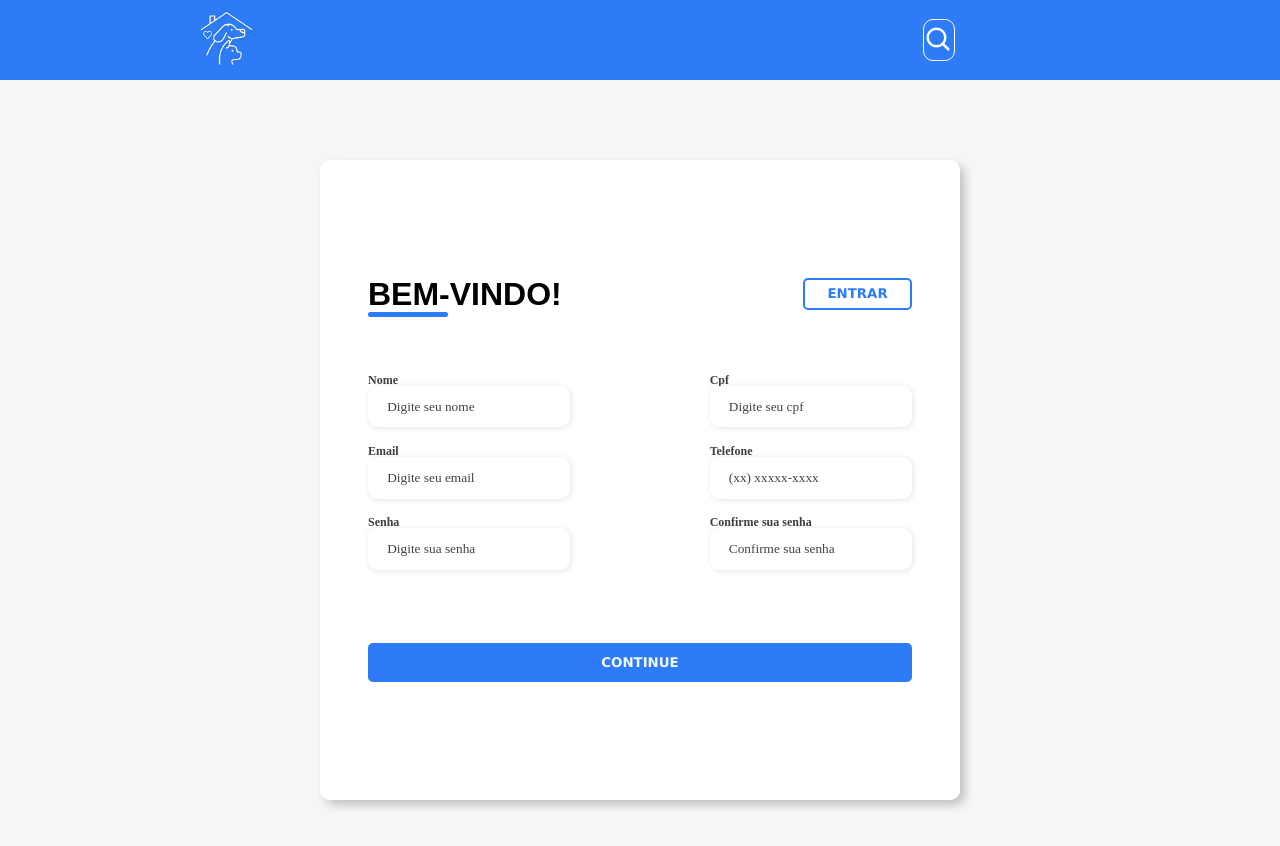
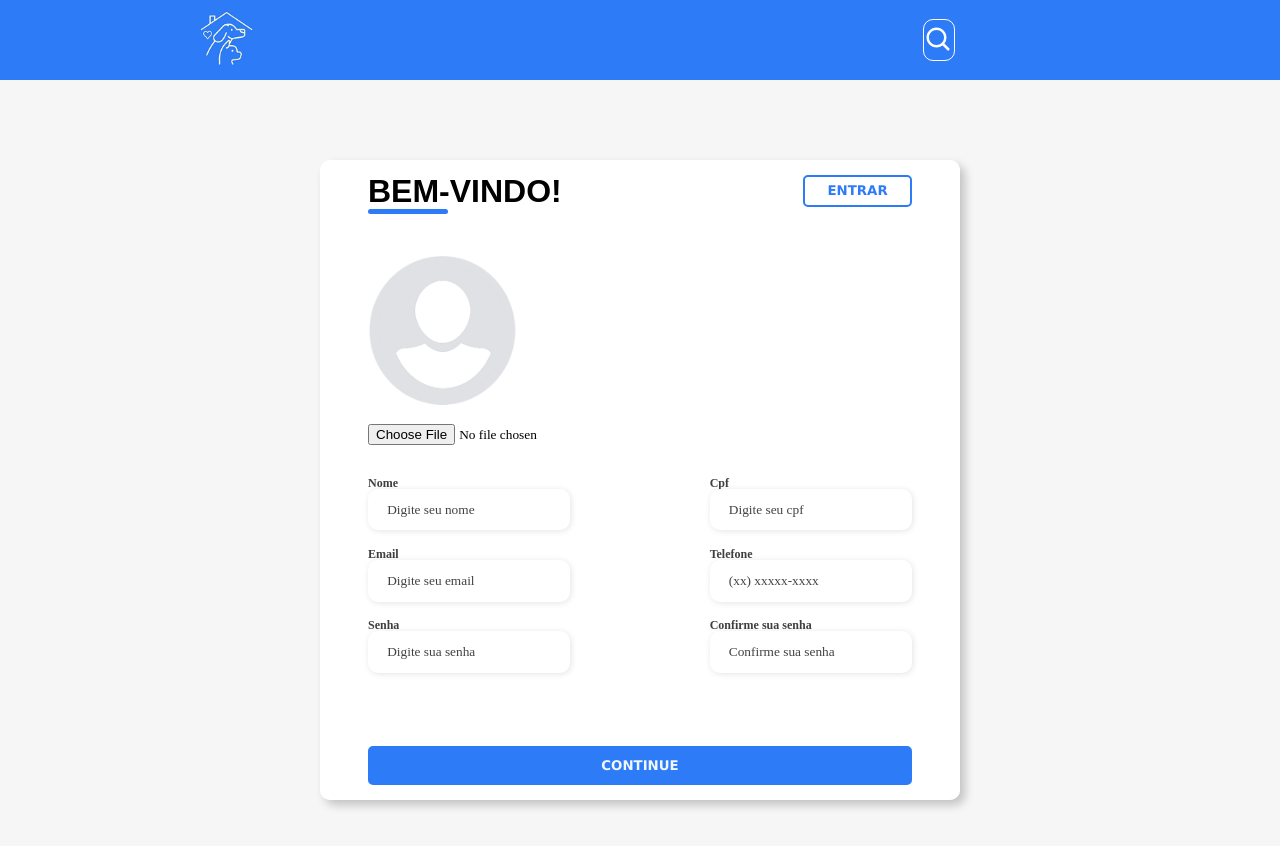
Before and after one commit to dudagiglioli/adotalp--web, a React (Create React App) app: page / in a window 1280 px wide. Shown: the top 846 px of the page. Built offline with nearby package versions, Linux system fonts and the light colour scheme.

Commit message:
ImageInput Required

```diff
--- a/src/pages/Cadastro/Cadastro.module.scss
+++ b/src/pages/Cadastro/Cadastro.module.scss
@@ -178,6 +178,8 @@
         color: #2d7bf6;
     }
 }
+
+
 @media screen and (max-width: 1330px){
     .formImage{
         display: none;
--- /dev/null
+++ b/src/pages/Cadastro/ImageInput/imageinput.js
@@ -0,0 +1,29 @@
+import React, { useState } from "react";
+import endImg from "./icone_usuario.png";
+
+
+function App() {
+
+  const [image, setImage] = useState('');
+
+  const uploadImage = async e => {
+    e.preventDefault();
+    const formData = new FormData();
+    formData.append('image', image);
+  }
+
+  return (
+    <div>
+
+      <form onSubmit={uploadImage}>
+        {image ? <img src={URL.createObjectURL(image)} alt="Imagem" width="150" height="150" /> : <img src={endImg} alt="Imagem" width="150" height="150" />}<br /><br />
+        <input type="file" name="image" onChange={e => setImage(e.target.files[0])} /><br /><br />
+
+      </form>
+    </div>
+  );
+}
+
+export default App;
+
+// https://www.youtube.com/watch?v=rlHLlhjb2p8
--- a/src/pages/Cadastro/cadastro.tsx
+++ b/src/pages/Cadastro/cadastro.tsx
@@ -1,9 +1,10 @@
 import styles from "./Cadastro.module.scss";
-import cat from "../../assets/Cat.png"
+import cat from "../../assets/Cat.png";
+import App from "./ImageInput/imageinput";
 
 export default function Cadastro() {
+
   return (
-
     <body className={styles.back}>
       <div className={styles.container}>
         <div className={styles.formImage}>
@@ -18,18 +19,19 @@ export default function Cadastro() {
               </div>
               <div className={styles.loginButton}>
                 <button className={styles.loginButton__button}>
-                  <h1  className={styles.loginButton__h1}> ENTRAR </h1>
-                  </button>
+                  <h1 className={styles.loginButton__h1}> ENTRAR </h1>
+                </button>
               </div>
             </div>
 
-            <div>
-
-            </div>
+              <App/>
 
             <div className={styles.inputGroup}>
               <div className={styles.inputBox}>
-                <label htmlFor="firstname" className={styles.inputBox__label}> Nome </label>
+                <label htmlFor="firstname" className={styles.inputBox__label}>
+                  {" "}
+                  Nome{" "}
+                </label>
                 <input
                   id="nome"
                   type="text"
@@ -41,7 +43,10 @@ export default function Cadastro() {
               </div>
 
               <div className={styles.inputBox}>
-                <label htmlFor="cpf" className={styles.inputBox__label}> Cpf </label>
+                <label htmlFor="cpf" className={styles.inputBox__label}>
+                  {" "}
+                  Cpf{" "}
+                </label>
                 <input
                   id="cpf"
                   type=""
@@ -53,7 +58,10 @@ export default function Cadastro() {
               </div>
 
               <div className={styles.inputBox}>
-                <label htmlFor="email" className={styles.inputBox__label}> Email </label>
+                <label htmlFor="email" className={styles.inputBox__label}>
+                  {""}
+                  Email{""}
+                </label>
                 <input
                   id="email"
                   type="email"
@@ -65,7 +73,10 @@ export default function Cadastro() {
               </div>
 
               <div className={styles.inputBox}>
-                <label htmlFor="number" className={styles.inputBox__label}> Telefone </label>
+                <label htmlFor="number" className={styles.inputBox__label}>
+                  {" "}
+                  Telefone{" "}
+                </label>
                 <input
                   id="number"
                   type="tel"
@@ -78,7 +89,10 @@ export default function Cadastro() {
               </div>
 
               <div className={styles.inputBox}>
-                <label htmlFor="password" className={styles.inputBox__label}> Senha </label>
+                <label htmlFor="password" className={styles.inputBox__label}>
+                  {" "}
+                  Senha{" "}
+                </label>
                 <input
                   id="password"
                   type="password"
@@ -90,7 +104,13 @@ export default function Cadastro() {
               </div>
 
               <div className={styles.inputBox}>
-                <label htmlFor="Confirmpassword" className={styles.inputBox__label}> Confirme sua senha </label>
+                <label
+                  htmlFor="Confirmpassword"
+                  className={styles.inputBox__label}
+                >
+                  {" "}
+                  Confirme sua senha{" "}
+                </label>
                 <input
                   id="Confirmpassword"
                   type="password"
@@ -100,13 +120,10 @@ export default function Cadastro() {
                   className={styles.inputBox__input}
                 ></input>
               </div>
-
-
             </div>
             <div className={styles.continueButton}>
-                <button className={styles.continueButton__btn}>CONTINUE</button>
+              <button className={styles.continueButton__btn}>CONTINUE</button>
             </div>
-
           </form>
         </div>
       </div>
```
Also changed, not shown: src/pages/Cadastro/ImageInput/icone_usuario.png (added).
